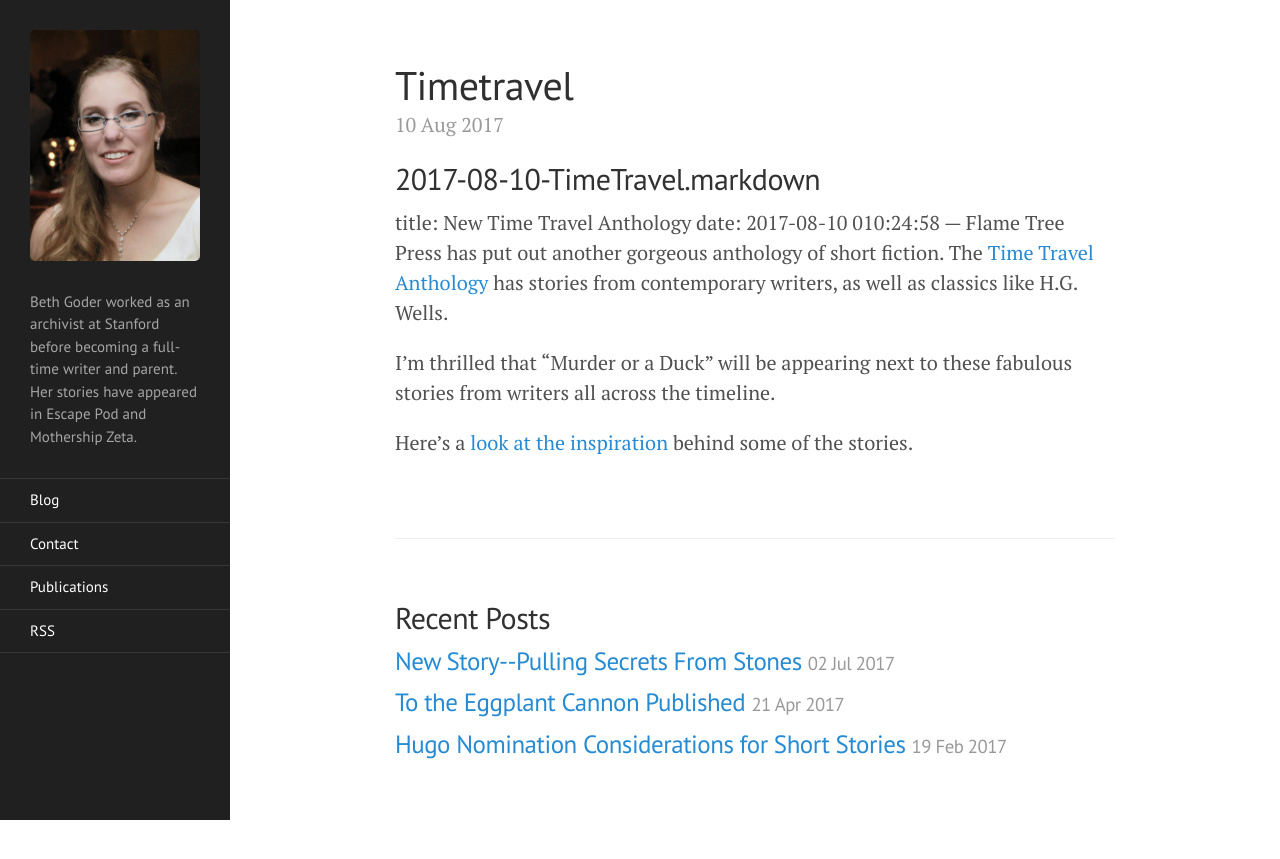
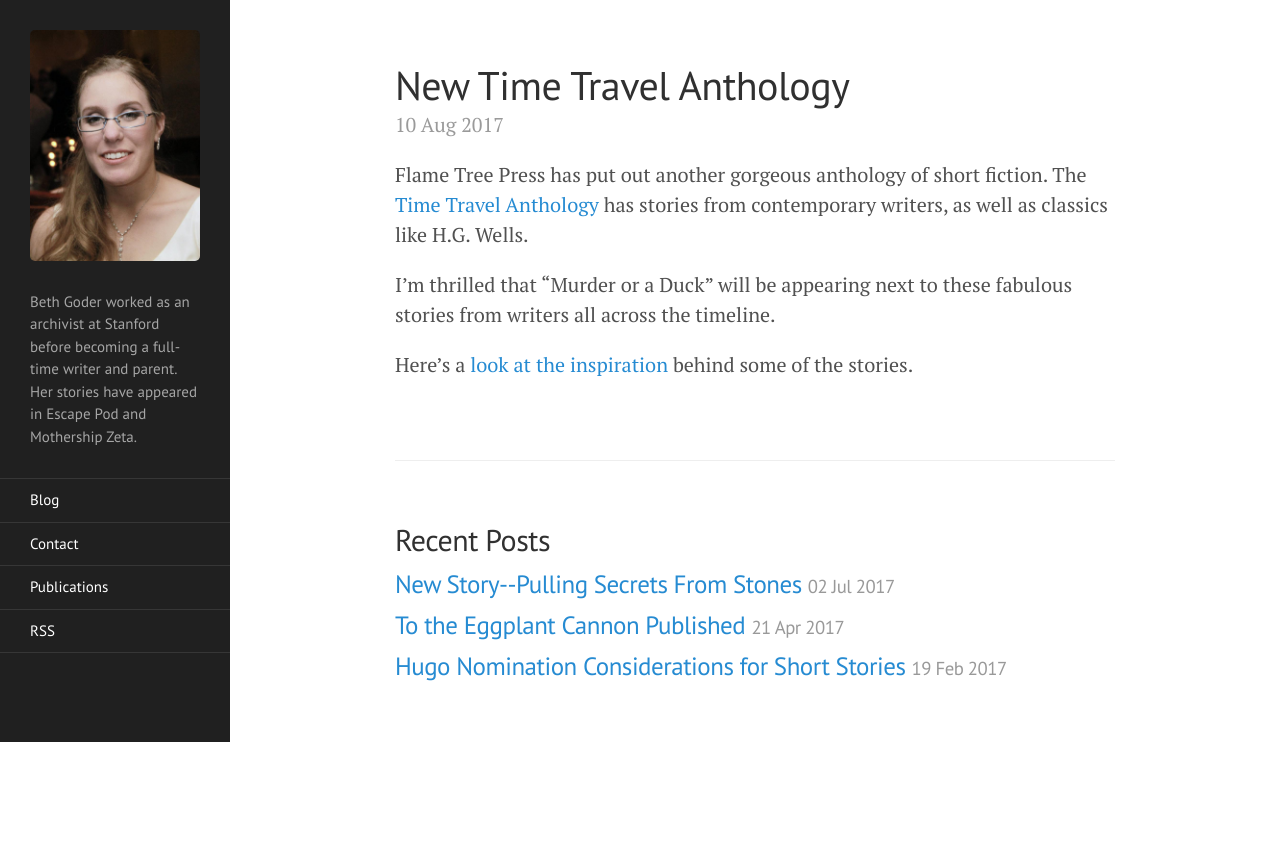
Before and after one commit to BethGoder/BethGoder.github.io, a Jekyll site: the page built from _posts/2017-08-10-TimeTravel.markdown, in a window 1280 px wide. Shown: the top 859 px of the page. Built offline with Jekyll 4.4.1, drawn with Linux system fonts in a browser that asks for light colours.

Commit message:
Update 2017-08-10-TimeTravel.markdown

```diff
--- a/_posts/2017-08-10-TimeTravel.markdown
+++ b/_posts/2017-08-10-TimeTravel.markdown
@@ -1,4 +1,3 @@
-2017-08-10-TimeTravel.markdown
 ---
 title: New Time Travel Anthology
 date: 2017-08-10 010:24:58
```
